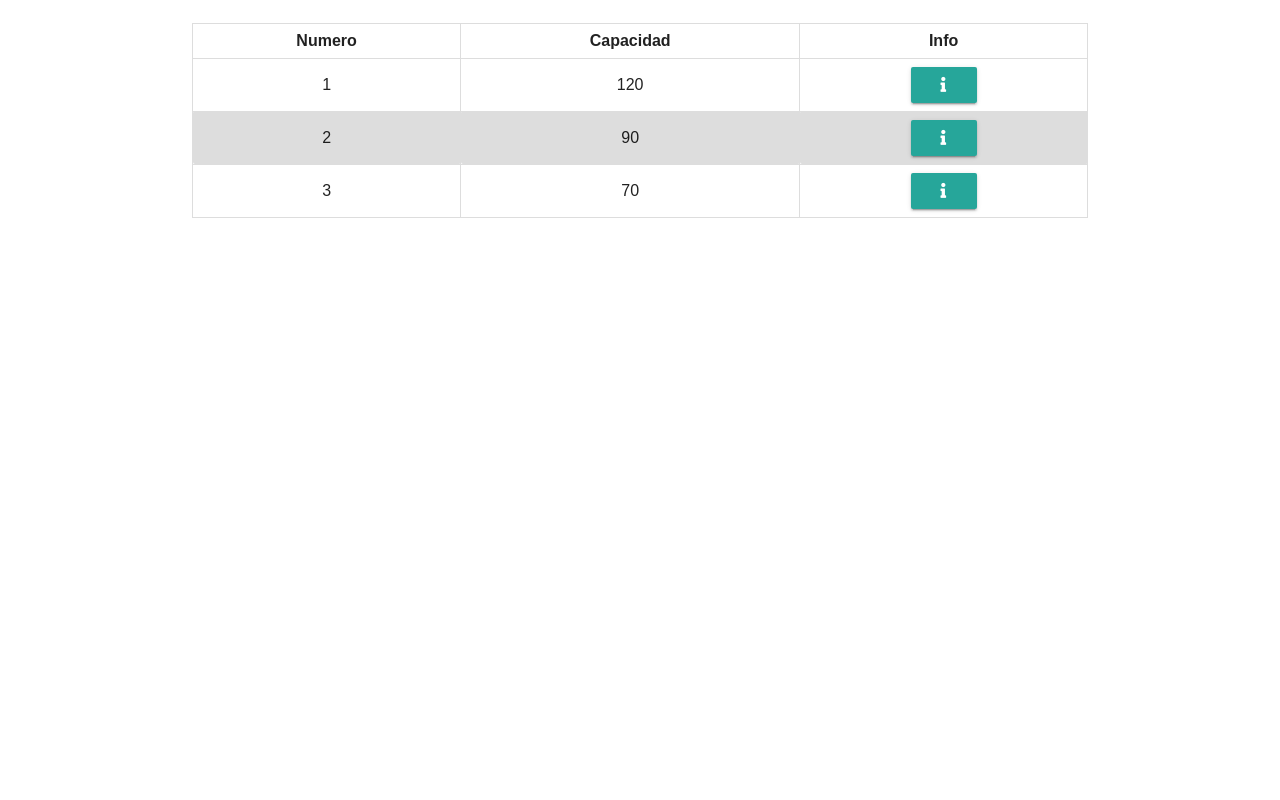
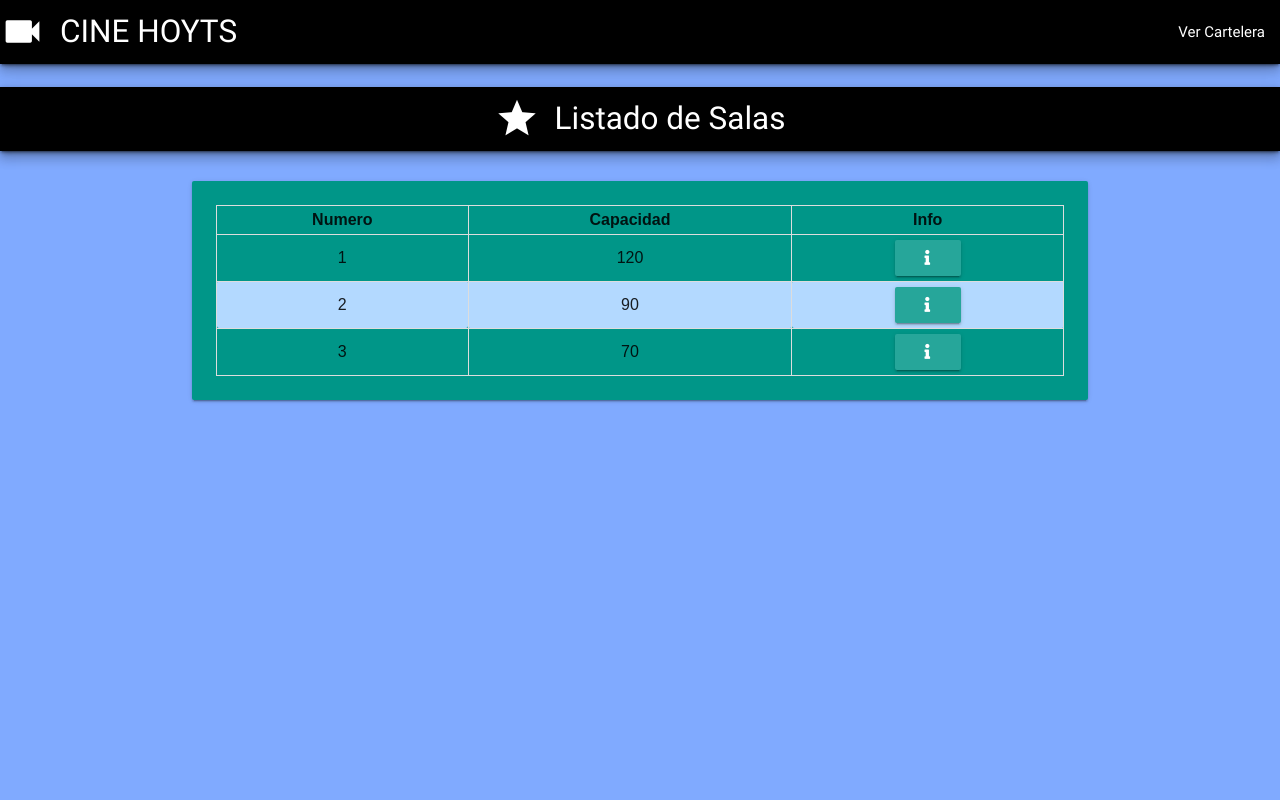
Before and after one commit to MirandaGonzalo/Sor-Cine, a Django app: page /salas/ in a window 1280 px wide. Run offline with Django 3.2, Linux system fonts and the light colour scheme; data comes from the database, SQL or seed files in the repository; some libraries are stand-ins or nearby versions.

Commit message:
Reporte terminado, mejorando estetica

```diff
--- a/Sor/Sor/urls.py
+++ b/Sor/Sor/urls.py
@@ -10,6 +10,7 @@
     url(r'^salas/', salas, name="salas"),
     url(r'^ver_peliculas/', ver_peliculas, name="ver_peliculas"),
     url(r'^datos_pelicula/(?P<id_pelicula>\d+)$', datos_pelicula, name="datos_pelicula"),
+    url(r'^generar_informe/(?P<id_sala_a>\d+)$', generar_informe, name="generar_informe"),
     url(r'^salas_asignadas/(?P<id_sala>\d+)$', salas_asignadas, name="salas_asignadas"),
     url(r'^compra_entradas/(?P<id_pelicula>\d+)$', compra_entradas, name="compra_entradas"),
     url(r'^admin/', admin.site.urls),
--- a/Sor/app/models.py
+++ b/Sor/app/models.py
@@ -74,14 +74,15 @@
     pelicula = models.ForeignKey(Pelicula)
     sala = models.ForeignKey(Sala)
     en_cartelera = models.BooleanField(default=True)
+    entradas_vendidas = models.IntegerField(default=0)
 
     def __str__(self):
         return 'En la Sala {} se encuentra la pelicula {}'.format(self.sala.numero, self.pelicula.nombre)
 
 class Entrada(models.Model):
     cantidad = models.IntegerField(null=False, default=1)
-    sala = models.ForeignKey(Sala)
     precio = models.IntegerField(null=False)
+    sala_p = models.ForeignKey(asignar_Sala)
 
     def __str__(self):
-        return '{} entradas vendidas para {} en la sala {}.'.format(self.cantidad, self.sala.pelicula.nombre, self.sala.numero)
+        return '{} entradas vendidas para {} en la sala {}.'.format(self.cantidad,self.sala_p.pelicula.nombre, self.sala_p.sala.numero)
--- a/Sor/app/templates/datos_pelicula.html
+++ b/Sor/app/templates/datos_pelicula.html
@@ -22,7 +22,7 @@
         </style>
 
     </head>
-    <body style="background-color:#005580">
+    <body style="background-color:#80aaff">
 
 
         <div class="navbar-fixed">
@@ -32,8 +32,8 @@
                         <i class="material-icons prefix" style="font-size: 45px">videocam</i> CINE HOYTS </a>
 
                     <ul id="nav-mobile" class="right hide-on-med-and-down">
-                        <li><a >Salas</a></li>
-                        <li><a >Ver Cartelera</a></li>
+                        <li><a href="{% url 'salas' %}">Salas</a></li>
+                        <li><a href="{% url 'ver_peliculas' %}">Ver Cartelera</a></li>
                     </ul>
 
                 </div>
--- a/Sor/app/templates/index.html
+++ b/Sor/app/templates/index.html
@@ -71,7 +71,7 @@
             </nav>
 
             {% for pelicula in todas_las_peliculas %}
-                <a class="carousel-item" ><img src="{{ pelicula.pelicula.portada.url }}" href="{% url 'datos_pelicula' pelicula.pelicula.id %}"></a>
+                <a class="carousel-item" href="{% url 'datos_pelicula' pelicula.pelicula.id%}"><img src="{{ pelicula.pelicula.portada.url }}"></a>
             {% endfor %}
         </div>
         <br>
--- a/Sor/app/templates/salas.html
+++ b/Sor/app/templates/salas.html
@@ -22,29 +22,47 @@
             td, th {
                 border: 1px solid #dddddd;
                 text-align: left;
-                padding: 8px;
+                padding: 5px;
             }
 
             tr:nth-child(even) {
-                background-color: #dddddd;
+                background-color: #b3d9ff;
             }
         </style>
 
     </head>
 
-    <body style="background-color:#ffffff" >
+    <body style="background-color:#80aaff" >
 
-        <div id="modal_info" class="modal">
-            <h4>Modal Header</h4>
-            <div class="modal-dialog">
-                <div id="datos_sala">
+        <div class="navbar-fixed">
+            <nav style="background-color: black" role="navigation">
+                <div class="nav-wrapper z-depth-4">
+                    <a id="logo-container" data-target="modal1" href="{% url 'index' %}" class="brand-logo modal-trigger">
+                        <i class="material-icons prefix" style="font-size: 45px">videocam</i> CINE HOYTS </a>
+
+                    <ul id="nav-mobile" class="right hide-on-med-and-down">
+                        <li><a href="{% url 'ver_peliculas' %}">Ver Cartelera</a></li>
+                    </ul>
+
                 </div>
-            </div>
+            </nav>
         </div>
         <br>
+        <nav style="background-color: black" role="show">
+            <div class="nav-wrapper z-depth-4">
+
+                <!-- Logo y título centrado -->
+
+                <a id="logo-container" class="brand-logo center modal-trigger">
+                    <i class="material-icons prefix" style="font-size: 45px">star</i> Listado de Salas
+                </a>
+            </div>
+        </nav>
+        <br>
         <div class="container">
+            <div class="card-panel teal orange-2">
                 <div class="col s6">
-                <table class="strippd centered">
+                    <table class="centered highlight">
                         <thead>
                             <tr>
                                 <th data-field="id">Numero</th>
@@ -58,19 +76,15 @@
                             <tr>
                                 <td>{{sala.numero}}</td>
                                 <td>{{sala.cant_asientos}}</td>
-                            <td><button class="btn btn-primary" data-target="modal_info"><i style="font-size:15px" class="fa">&#xf129;</i></button></td>
+                                <td><a  class="waves-effect waves-light btn" href="{% url 'salas_asignadas' sala.id %}"><i style="font-size:15px" class="fa">&#xf129;</i></a></td>
 
                             </tr>
                             {% endfor %}
                         </tbody>
                     </table>
                 </div>
-
             </div>
-
-
-
-
+        </div>
 
     </body>
 
--- a/Sor/app/views.py
+++ b/Sor/app/views.py
@@ -3,12 +3,10 @@
 from .models import *
 from django.shortcuts import render
 from django.http import JsonResponse, HttpResponse, HttpResponseRedirect
+import xlwt
 
 def index(request):
     peliculas = asignar_Sala.objects.filter(en_cartelera=True).order_by('pelicula__nombre')
-    entradas = Entrada.objects.all()
-    for a in entradas:
-        print a.cantidad
     return render(request, 'index.html', {'todas_las_peliculas':peliculas})
 
 def datos_pelicula(request, id_pelicula):
@@ -28,15 +26,18 @@
         precio = request.POST['precio']
         id_sala = request.POST['id_sala']
         id_peli = request.POST['id_peli']
+
         sala = Sala.objects.get(id=id_sala)
         id_sala2 = sala.id
         pelicula = Pelicula.objects.get(id=id_peli)
+        sala_a = asignar_Sala.objects.get(pelicula=pelicula, sala=sala)
         limite = sala.cant_asientos
         vendidas = 0
-        entradas = Entrada.objects.filter(sala__id=id_sala2)
+        entradas = Entrada.objects.filter(sala_p=sala_a)
         for a in entradas:
             total = a.cantidad
             vendidas += total
+
         disponible = (limite-vendidas)
         vend = int(vendidas)
         can = int(cant_entradas)
@@ -45,9 +46,10 @@
         if (a > limite):
             msg = "No hay suficientes asientos disponibles."
         else:
-            print ("llega")
-            entrada = Entrada(cantidad=can, sala=sala, precio=precio)
+            entrada = Entrada(cantidad=can,precio=precio, sala_p=sala_a)
             entrada.save()
+            sala_a.entradas_vendidas += entrada.cantidad
+            sala_a.save()
             msg = "Entradas compradas con exito."
             estado = 1
         data = {
@@ -69,5 +71,38 @@
 
 def salas_asignadas(request, id_sala):
     sala_elegida = Sala.objects.get(id=id_sala)
-    salas_asignadas = asignar_Sala.objects.filter(sala__id=id_sala, en_cartelera=True)
+    salas_asignadas = asignar_Sala.objects.filter(sala__id=id_sala, en_cartelera=True).order_by('pelicula__nombre')
+    for a in salas_asignadas:
+        print a.entradas_vendidas
     return render(request, 'salas_asig.html', {'salas_asignadas':salas_asignadas, 'sala':sala_elegida})
+
+def generar_informe(request, id_sala_a):
+    response = HttpResponse(content_type='application/ms-excel')
+    response['Content-Disposition'] = 'attachment; filename="datos_sala.xls"'
+
+    wb = xlwt.Workbook(encoding='utf-8')
+    ws = wb.add_sheet('Users')
+
+    # Sheet header, first row
+    row_num = 0
+
+    font_style = xlwt.XFStyle()
+    font_style.font.bold = True
+
+    columns = ['Pelicula', 'Entradas Vendidas']
+
+    for col_num in range(len(columns)):
+        ws.write(row_num, col_num, columns[col_num], font_style)
+
+    # Sheet body, remaining rows
+    font_style = xlwt.XFStyle()
+
+
+    rows = asignar_Sala.objects.filter(sala__id=id_sala_a).values_list('pelicula__nombre', 'entradas_vendidas').order_by('entradas_vendidas')
+    for row in rows:
+        row_num += 1
+        for col_num in range(len(row)):
+            ws.write(row_num, col_num, row[col_num], font_style)
+
+    wb.save(response)
+    return response
```
Also changed, not shown: Sor/app/templates/peliculas.html (+14 -5 lines), Sor/app/templates/salas_asig.html (+83 -20 lines), Sor/app/migrations/0009_entrada_pelicula.py (added), Sor/app/migrations/0010_auto_20190617_2024.py (added), Sor/app/migrations/0011_asignar_sala_entradas_vendidas.py (added), Sor/db.sqlite3, Sor/media/avengers.jpg (added), Sor/media/avengers_H7cwTBR.jpg (added), Sor/media/tenor_yDkcAQA.png (added), 1 other file. Lines whose indentation alone changed are shown as unchanged.
